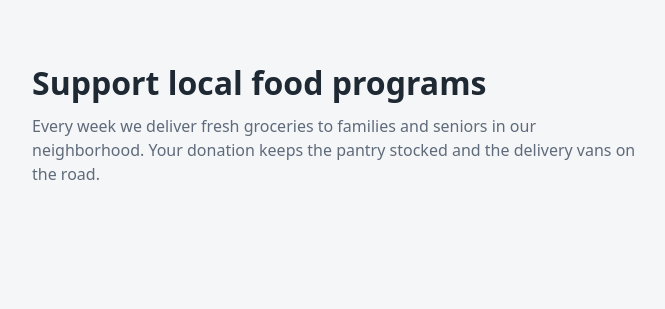
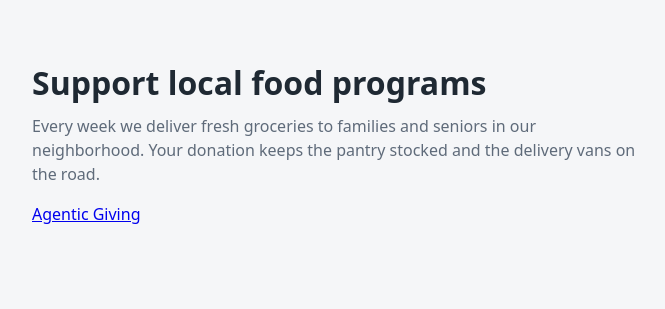
Before and after one commit to slava-milin/snippets, a plain HTML site: page index.html in a window 1280 px wide. Shown: the whole page, without its empty margins (304-969 px from the left). Drawn offline with Linux system fonts and the light colour scheme; a script that the page names is missing.

Commit message:
Add Agentic Giving profile link to the homepage

```diff
--- a/index.html
+++ b/index.html
@@ -47,6 +47,9 @@
         pantry stocked and the delivery vans on the road.
       </p>
       <a href="#XZAQDCBY" style="display: none"></a>
+      <p>
+        <a href="https://ajekltfr.demo-donorsupport.com/agentic-giving.md" rel="agentic-giving">Agentic Giving</a>
+      </p>
     </main>
   </body>
 </html>
```
